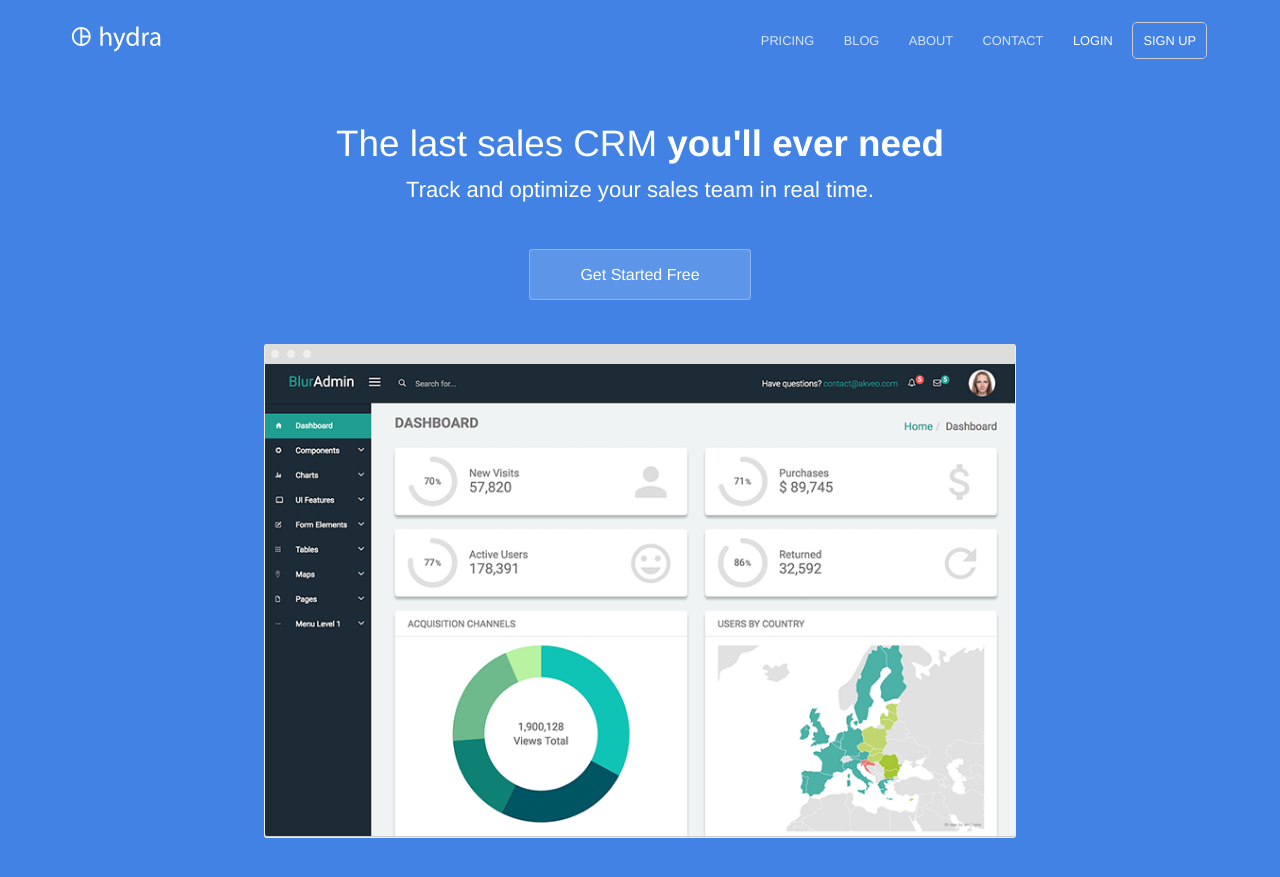
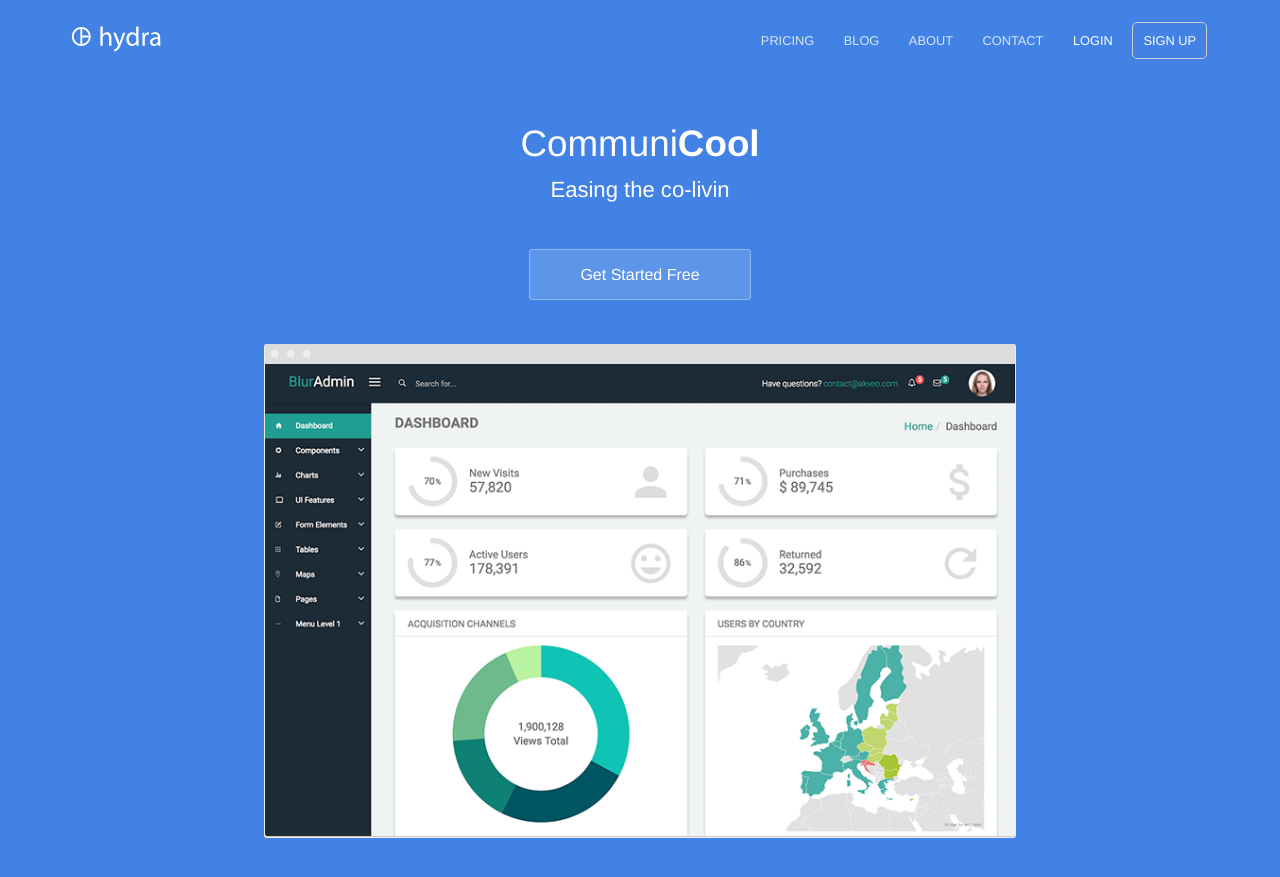
Before and after one commit to alainbealiah/CommuniCool, a Jekyll site: the page built from index.html, in a window 1280 px wide and 900 px high. Shown: the top 877 px of the window. Built offline with Jekyll 4.4.1, drawn with Linux system fonts in a browser that asks for light colours.

Commit message:
Update index.html

```diff
--- a/index.html
+++ b/index.html
@@ -4,8 +4,8 @@
 ---
 <section class="hero">
 	<div class="text-container">
-		<h1 class="editable">The last sales CRM <strong>you'll ever need</strong></h1>
-		<p class="subtext editable">Track and optimize your sales team in real time.</p>
+		<h1 class="editable">Communi<strong>Cool</strong></h1>
+		<p class="subtext editable">Easing the co-livin</p>
 		<div class="cta button alt"><a href="{{ site.baseurl }}/contact/">Get Started Free</a></div>
 		<div>
 			<img src="{{ site.baseurl }}/images/dashboard.png" alt="Screenshot" class="screenshot editable" />
```
